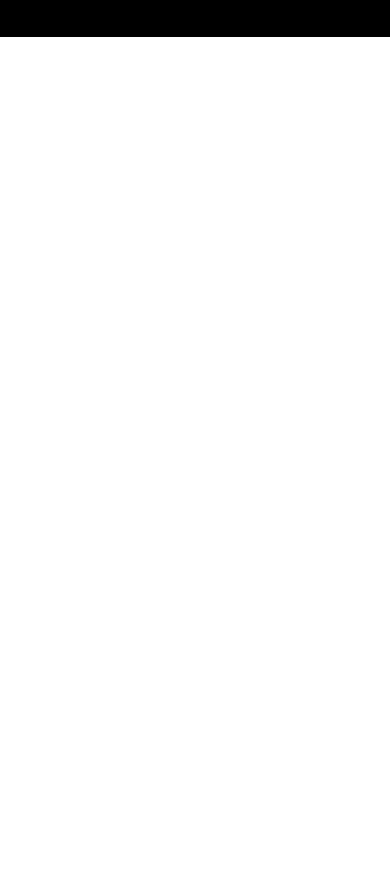
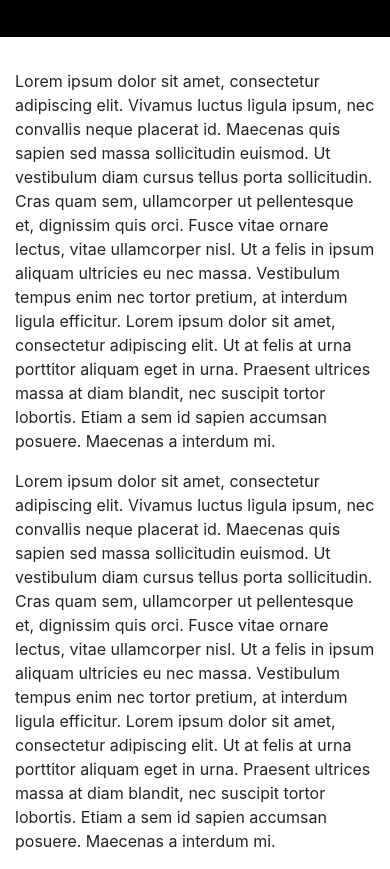
Before and after one commit to John-Paul-Grace/06-Weather-Dashboard, a plain HTML site: page index.html in a window 390 px wide. Shown: the part 169-1038 px from the top of the page. Before the commit the page ends 844 px from the top, so only its background shows below. Drawn offline with nearby package versions, Linux system fonts and the light colour scheme.

Commit message:
implemented responsive grid system w/ placeholder text

```diff
--- a/index.html
+++ b/index.html
@@ -24,6 +24,17 @@
             </div>
         </header>
 
+        <main class="container">
+            <div class="row">
+                <div class="col-lg-4 col-md-12">
+                    <p>Lorem ipsum dolor sit amet, consectetur adipiscing elit. Vivamus luctus ligula ipsum, nec convallis neque placerat id. Maecenas quis sapien sed massa sollicitudin euismod. Ut vestibulum diam cursus tellus porta sollicitudin. Cras quam sem, ullamcorper ut pellentesque et, dignissim quis orci. Fusce vitae ornare lectus, vitae ullamcorper nisl. Ut a felis in ipsum aliquam ultricies eu nec massa. Vestibulum tempus enim nec tortor pretium, at interdum ligula efficitur. Lorem ipsum dolor sit amet, consectetur adipiscing elit. Ut at felis at urna porttitor aliquam eget in urna. Praesent ultrices massa at diam blandit, nec suscipit tortor lobortis. Etiam a sem id sapien accumsan posuere. Maecenas a interdum mi.</p>
+                </div>
+                <div class="col-lg-8 col-md-12">
+                    <p>Lorem ipsum dolor sit amet, consectetur adipiscing elit. Vivamus luctus ligula ipsum, nec convallis neque placerat id. Maecenas quis sapien sed massa sollicitudin euismod. Ut vestibulum diam cursus tellus porta sollicitudin. Cras quam sem, ullamcorper ut pellentesque et, dignissim quis orci. Fusce vitae ornare lectus, vitae ullamcorper nisl. Ut a felis in ipsum aliquam ultricies eu nec massa. Vestibulum tempus enim nec tortor pretium, at interdum ligula efficitur. Lorem ipsum dolor sit amet, consectetur adipiscing elit. Ut at felis at urna porttitor aliquam eget in urna. Praesent ultrices massa at diam blandit, nec suscipit tortor lobortis. Etiam a sem id sapien accumsan posuere. Maecenas a interdum mi.</p>
+                </div>
+            </div>
+        </main>
+
         <!-- JavaScript Link -->
         <script src="./JavaScript/script.js"></script>
     </body>
```
